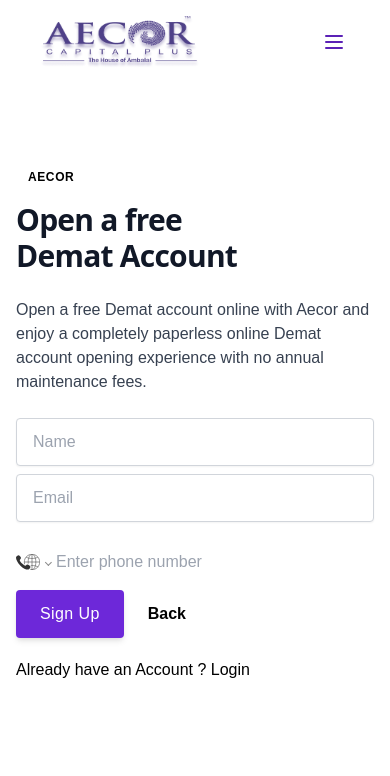
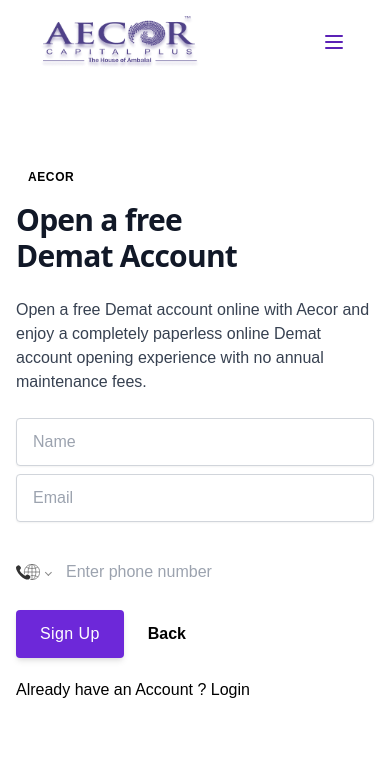
Before and after one commit to ashishmishra-bit/aecor, a Next.js app: page /signup in a window 390 px wide. Shown: the top 776 px of the page. Built offline with nearby package versions, Linux system fonts and the light colour scheme.

Commit message:
phone number

```diff
--- a/components/SignUp/signUp.js
+++ b/components/SignUp/signUp.js
@@ -1,5 +1,6 @@
 import Link from "next/link";
 import React, { useState, useRef } from "react";
+// import TextField from "@material-ui/core/TextField";
 import Image from "next/image";
 // import PhoneInput from "react-phone-number-input";
 import 'react-phone-number-input/style.css'
@@ -9,7 +10,8 @@
 
 import { Faq } from "../Faq/Faq";
 const signUp = () => {
-  // const [value, setValue] = useState()
+  const [phone, setmobile] = useState("");
+  const [isError, setIsError] = useState(false);
 
   const [showModal, setShowModal] = React.useState(false);
   // submitOTP = () => {
@@ -107,14 +109,20 @@
                   value={mobile}
                   onChange={(e) => setMobile(e.target.value)}
                   type="number"
+                  label="Enter Valid Phone Number with country code "
+                  pattern="[0-9]{3}-[0-9]{3}-[0-9]{4}"
+                  maxLength="12"
                   className="flex-grow w-full h-12 px-4 mb-3 transition duration-200 bg-white border border-gray-300 rounded shadow-sm appearance-none md:mb-0 focus:border-deep-purple-accent-400 focus:outline-none focus:shadow-outline"
                 /> */}
                 {/* <PhoneInput className = "focus:border-purple-400 w-full  flex-grow h-12 w-2"
       placeholder="Enter phone number"
       value={value}
       onChange={setValue}/> */}
+      <div className="w-full ">
       <Phone/>
+      </div>
               </div>
+              {/* <Phone/> */}
               <div className="flex items-center mt-4">
                 <button
                   type="button"
--- a/styles/globals.css
+++ b/styles/globals.css
@@ -30,6 +30,10 @@
     width:100vw;
     position: absolute;
 }
+.PhoneInputInput{
+    padding:10px;
+
+}
 
 @media (min-width: 600px){
     .signUpHeader,
```
